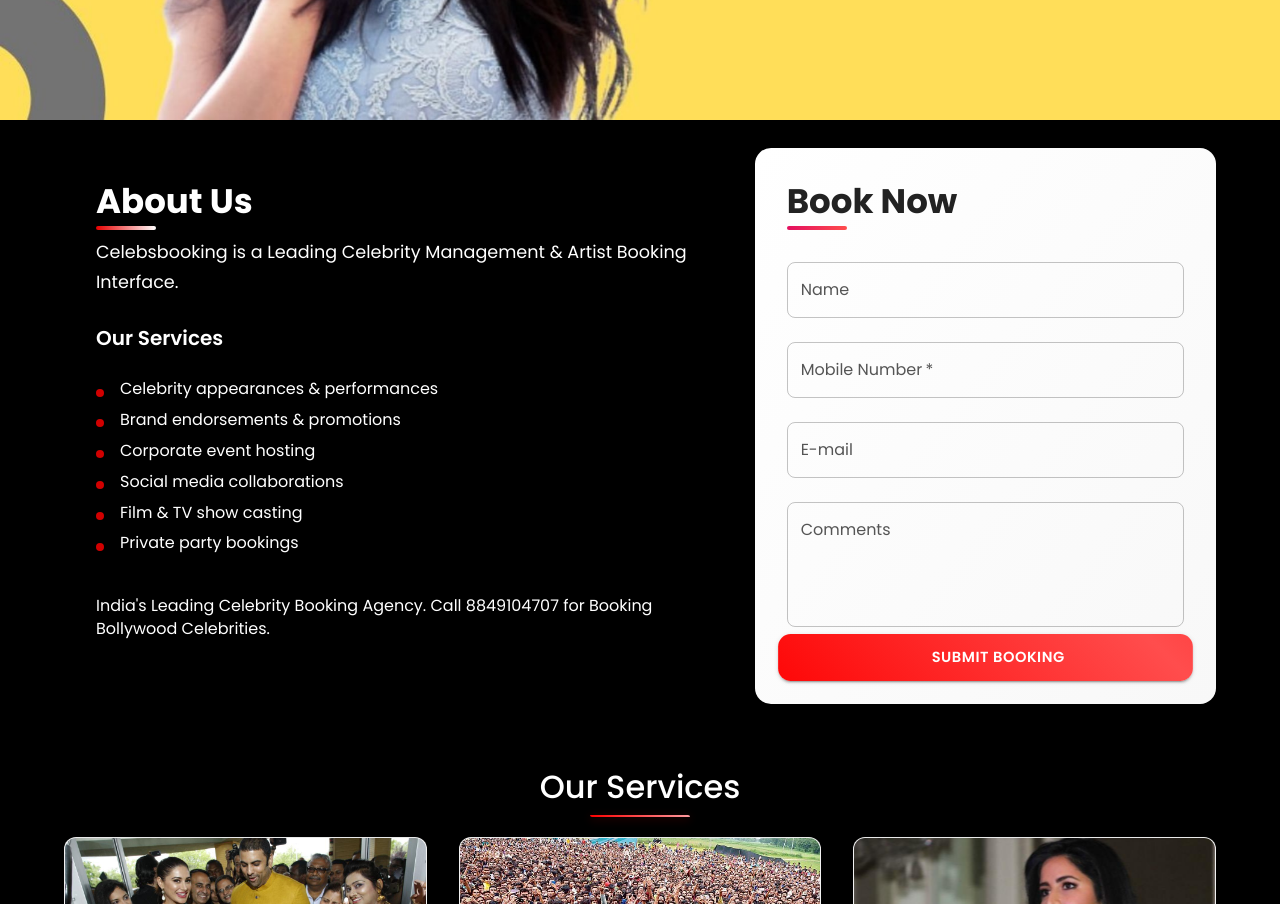
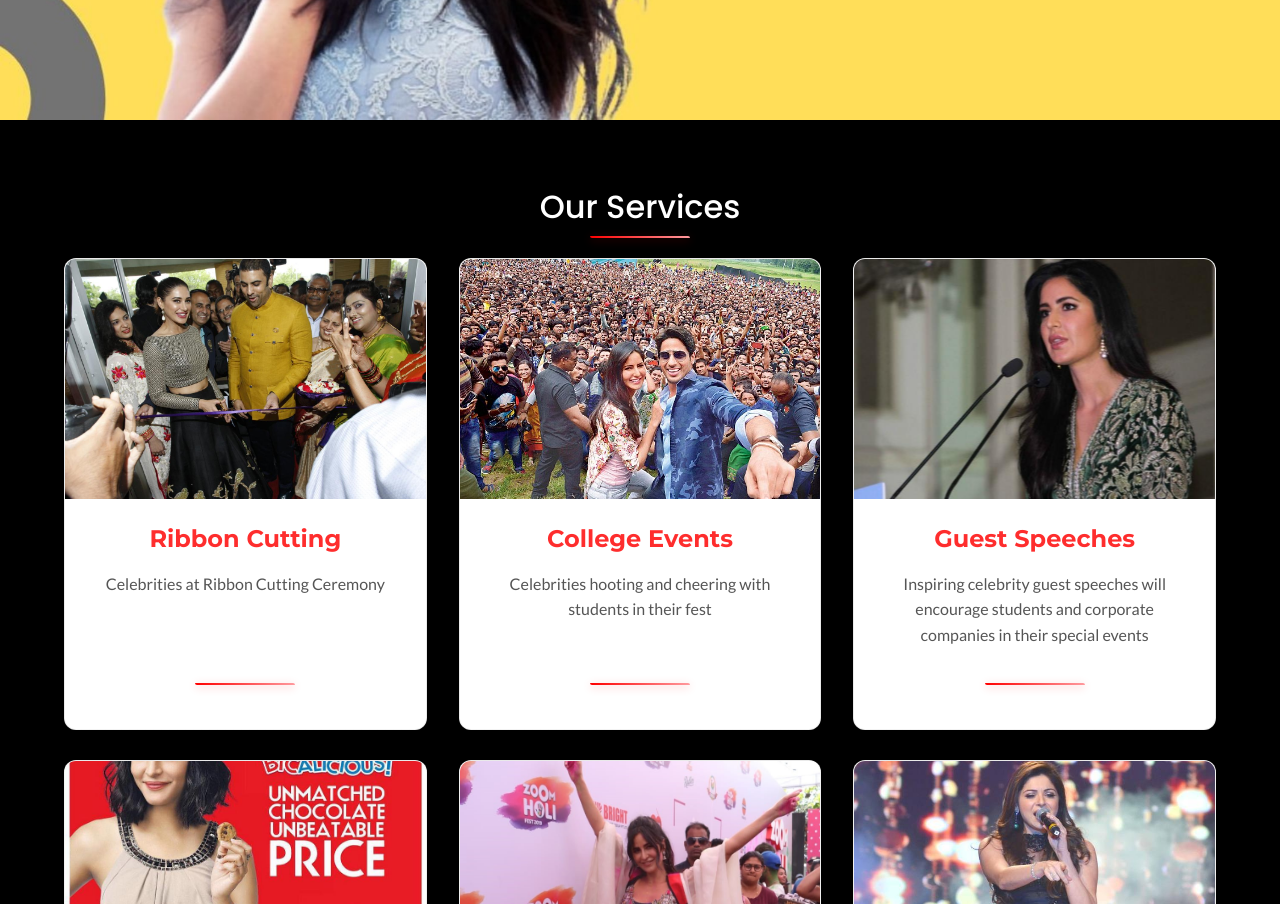
Before and after one commit to JivaP/freelaceingbook, a React (Vite) app: page / in a window 1280 px wide. Shown: the part 560-1464 px from the top of the page. Built offline with nearby package versions, Linux system fonts and the light colour scheme; some icons are missing.

Commit message:
confilct removed

```diff
--- a/src/Components/Homepage/Homepage.jsx
+++ b/src/Components/Homepage/Homepage.jsx
@@ -15,7 +15,7 @@ export default function Homepage() {
     return (
         <>
             <FiveImageSwiper />
-            <AboutBookingSection />
+            {/* <AboutBookingSection /> */}
             <CelebrityCardsSection />
             <TeamMembers />
             <Servicesmain />
```
